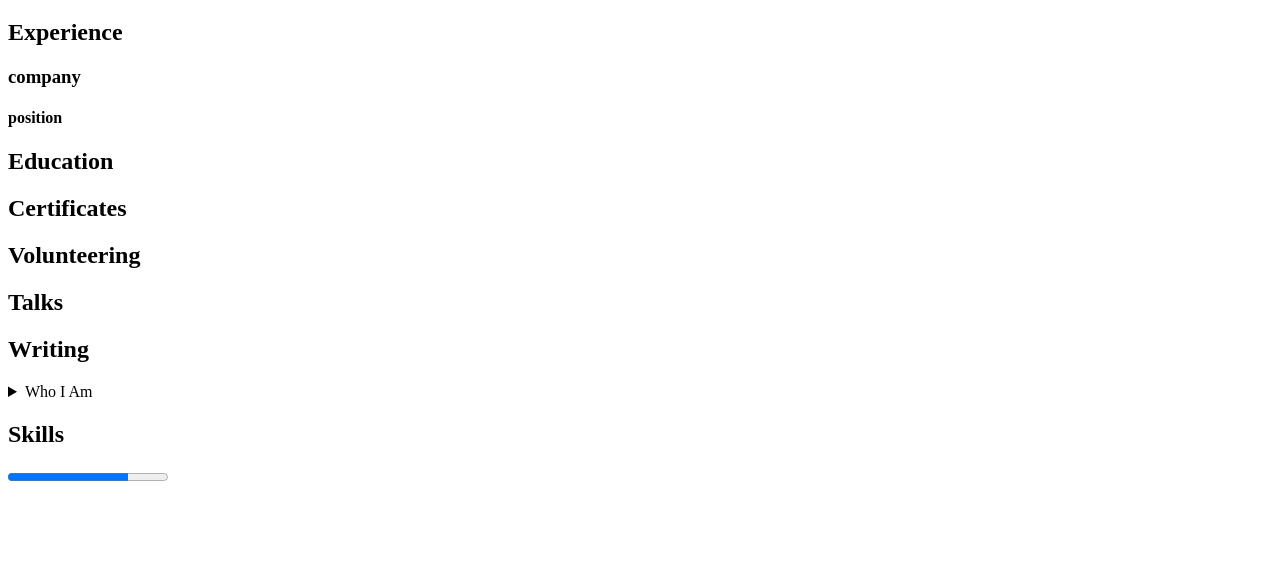
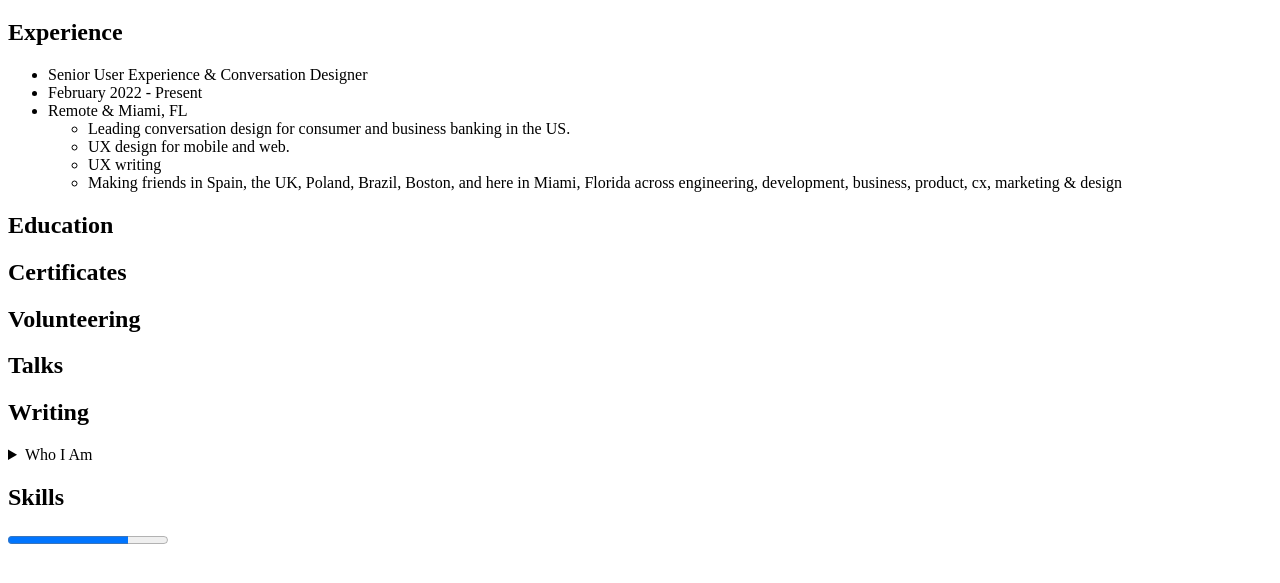
Before and after one commit to jas0nmjames/resume, a plain HTML site: page index.html in a window 1280 px wide. Shown: the part 61-644 px from the top of the page. Drawn offline with Linux system fonts and the light colour scheme.

Commit message:
Update index.html

```diff
--- a/index.html
+++ b/index.html
@@ -41,9 +41,17 @@
     <main>
       <section>
         <h2 contenteditable="true">Experience</h2>
-          <h3 contenteditable="true">company</h3>
-            <h4 contenteditable="true">position</h4>
-
+        <ul>
+          <li>Senior User Experience & Conversation Designer</li>
+          <li>February 2022 - Present</li>
+          <li>Remote & Miami, FL</li>
+            <ul>
+              <li>Leading conversation design for consumer and business banking in the US.</li>
+              <li>UX design for mobile and web.</li>
+              <li>UX writing</li>
+              <li>Making friends in Spain, the UK, Poland, Brazil, Boston, and here in Miami, Florida across engineering, development, business, product, cx, marketing & design</li>
+            </ul>
+        </ul>
       </section>
       <section>
         <h2>Education</h2>
```
